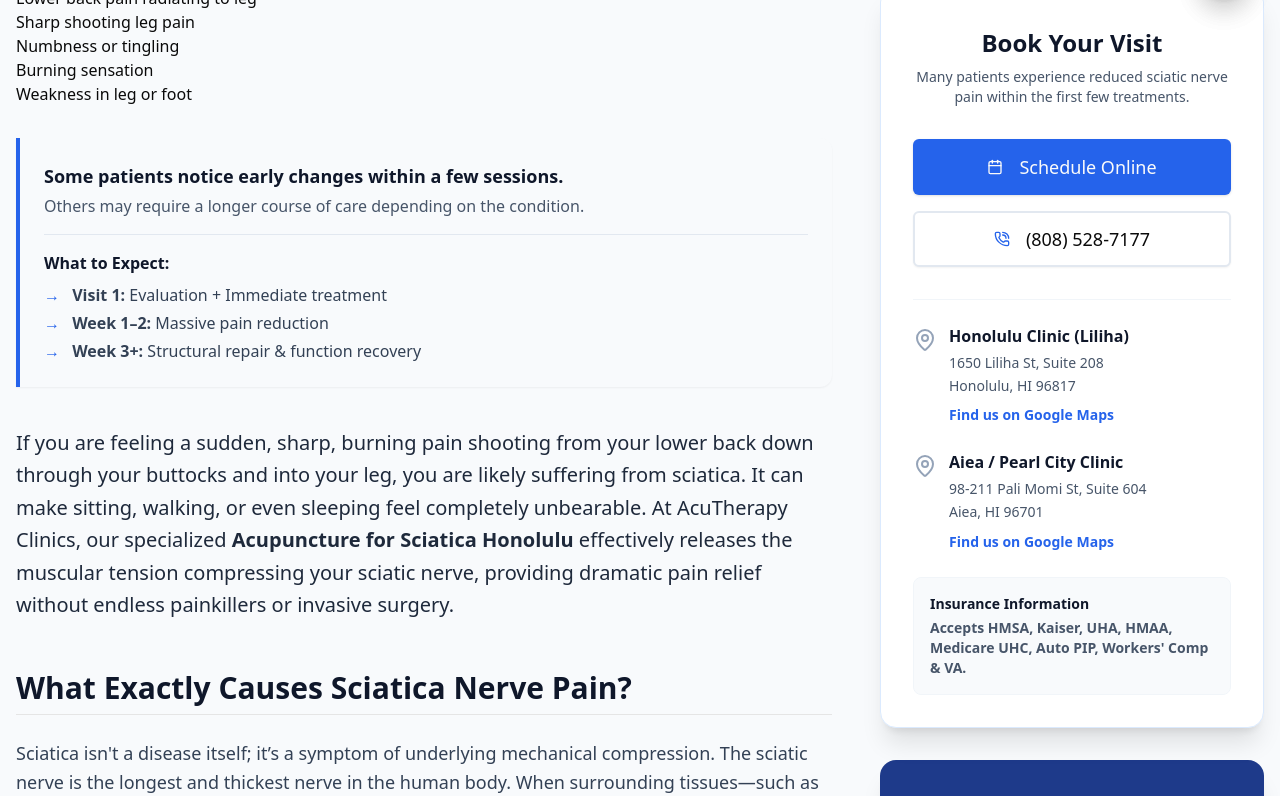
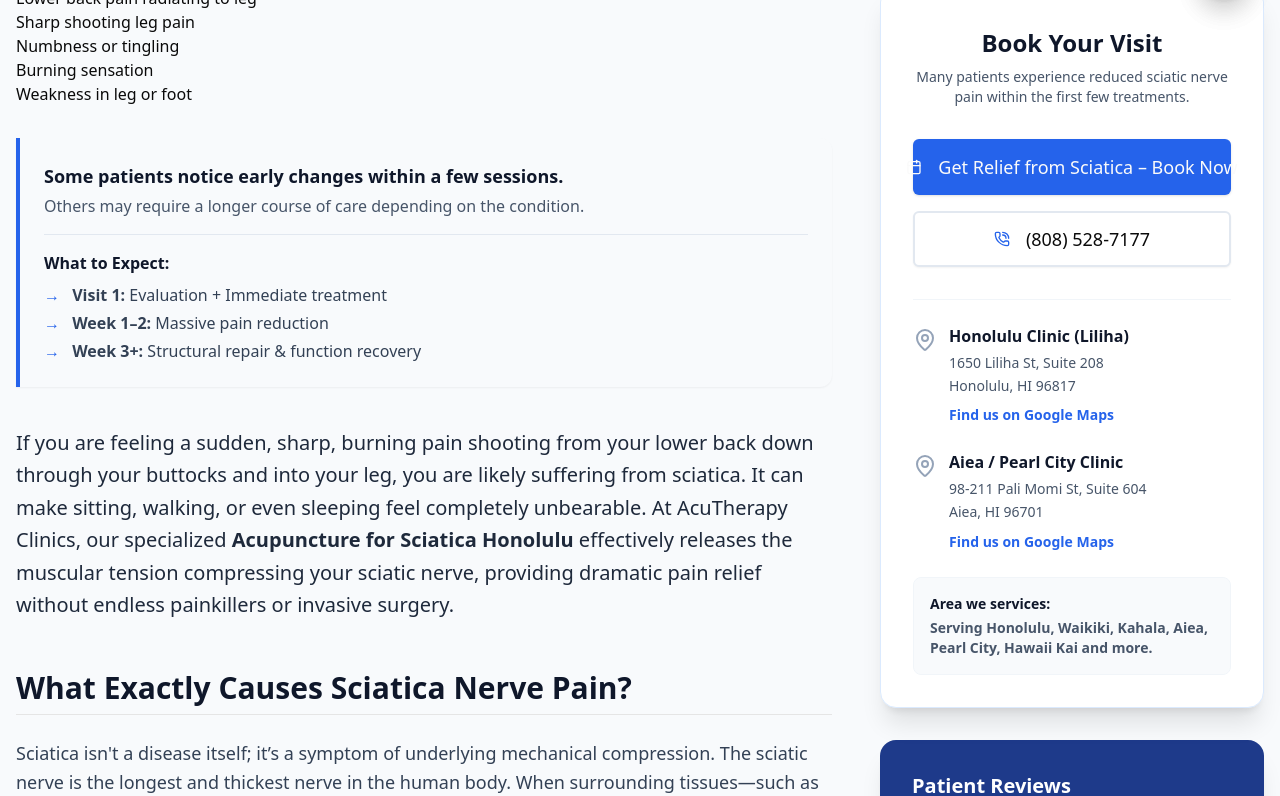
Before and after one commit to acutherapy/acutherapy-web-v2, a React (Vite) app: page /sciatica-treatment-honolulu in a window 1280 px wide. Shown: the part 780-1576 px from the top of the page. Built offline with nearby package versions, Linux system fonts and the light colour scheme.

Commit message:
Update sciatica treatment page content and buttons

```diff
--- a/src/pages/SciaticaTreatmentHonoluluPage.tsx
+++ b/src/pages/SciaticaTreatmentHonoluluPage.tsx
@@ -275,9 +275,11 @@ export default function SciaticaTreatmentHonoluluPage() {
 <div className="mt-12 bg-blue-50 border border-blue-100 rounded-2xl p-8 text-center mb-8">
 <h2 className="text-3xl font-bold text-blue-900 mb-4">Ready to find relief?</h2>
 <p className="text-lg text-blue-700 mb-8">Stop living in discomfort. Located right here in Honolulu, we are here to help you restore your well-being.</p>
-<Link to="/book-appointment"><Button className="bg-blue-600 hover:bg-blue-700 text-white font-bold py-4 px-8 rounded-full text-lg shadow-lg transition-all">Get Your Personalized Recovery Plan</Button></Link>
+<Link to="/book-appointment"><Button className="bg-blue-600 hover:bg-blue-700 text-white font-bold py-4 px-8 rounded-full text-lg shadow-lg transition-all">Get Relief from Sciatica – Book Now</Button></Link>
 <p className="text-blue-600 text-sm mt-3 opacity-80 font-medium tracking-wide">Takes less than 60 seconds</p>
-<p className="text-red-500 font-bold mt-4">The longer you wait, the harder it is to fix.</p>
+<p className="text-red-500 font-bold mt-4"><div>
+Sciatica pain often worsens over time if left untreated — early treatment leads to faster recovery.
+</div></p>
 </div>
 
 </article>
@@ -292,7 +294,7 @@ export default function SciaticaTreatmentHonoluluPage() {
                 <div className="flex flex-col gap-4">
                   <Link to="/book-appointment">
                     <Button className="w-full bg-blue-600 hover:bg-blue-700 h-14 text-lg">
-                      <Calendar className="mr-2" /> Schedule Online
+                      <Calendar className="mr-2" /> Get Relief from Sciatica – Book Now
                     </Button>
                   </Link>
                   <Button variant="outline" className="w-full h-14 text-lg border-2 border-slate-200" onClick={() => window.location.href='tel:+18085287177'}>
@@ -326,8 +328,8 @@ export default function SciaticaTreatmentHonoluluPage() {
                     </div>
                   </div>
                   <div className="mt-6 bg-slate-50 p-4 rounded-lg border border-slate-100">
-                      <p className="font-bold text-slate-900 mb-1 text-sm">Insurance Information</p>
-                      <p className="text-slate-600 text-sm"><strong>Accepts HMSA, Kaiser, UHA, HMAA, Medicare UHC, Auto PIP, Workers' Comp & VA.</strong></p>
+                      <p className="font-bold text-slate-900 mb-1 text-sm">Area we services:</p>
+                      <p className="text-slate-600 text-sm"><strong>Serving Honolulu, Waikiki, Kahala, Aiea, Pearl City, Hawaii Kai and more.</strong></p>
                   </div>
                 </div>
               </CardContent>
```
